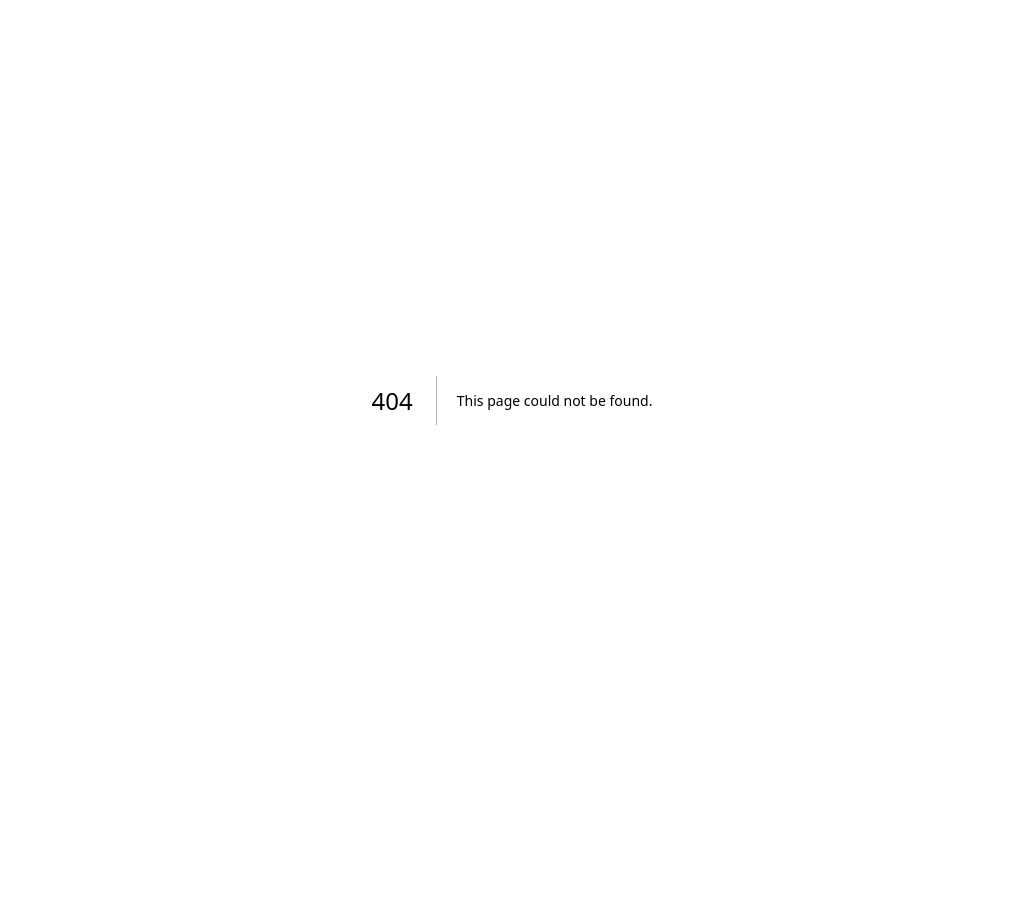
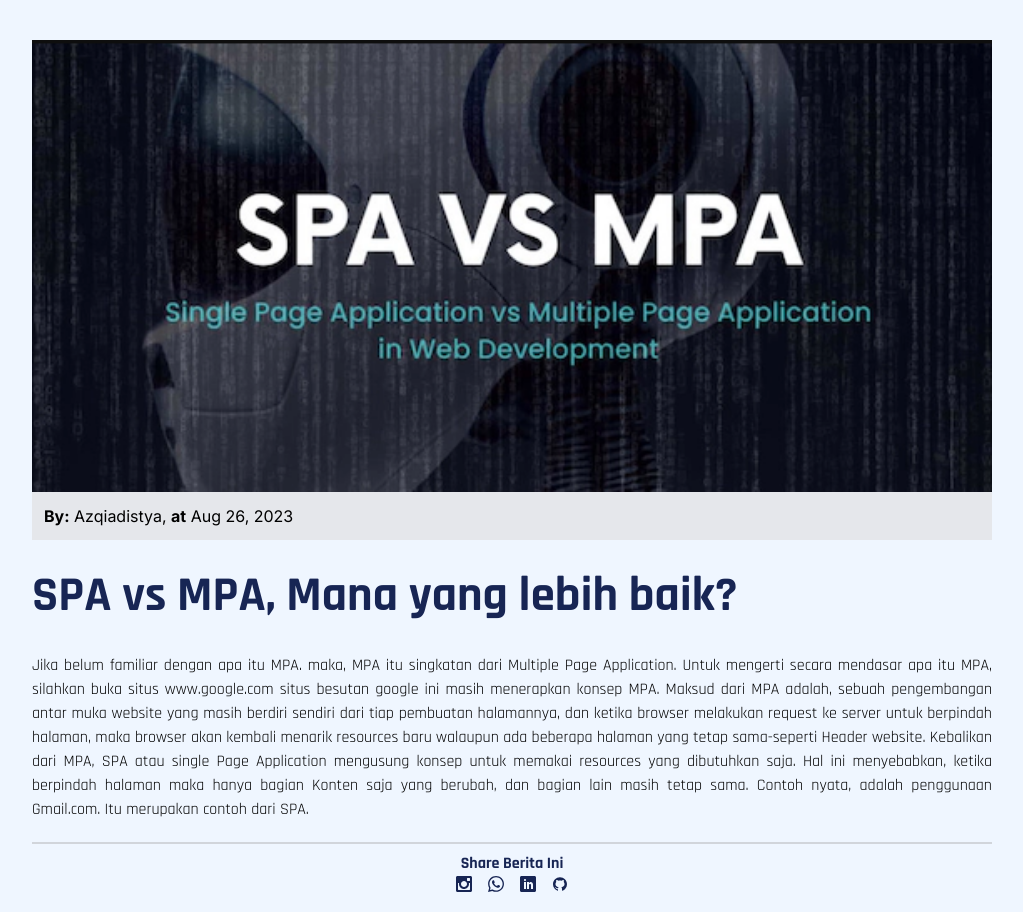
Before and after one commit to Azqiadistya/porto-azqi, a Next.js app: page /pages/1 in a window 1280 px wide. Before the commit this address had no page. Shown: the whole page, without its empty margins (128-1151 px from the left). Before the commit the page ends 800 px from the top, so only its background shows below. Built offline with nearby package versions, Linux system fonts and the light colour scheme.

Commit message:
add:detail blog page

```diff
--- a/src/app/globals.css
+++ b/src/app/globals.css
@@ -8,3 +8,9 @@
         font-family: Rajdhani, sans-serif;
     }
 }
+
+.container {
+  max-width: 1000px;
+  margin: 0 auto; /* Agar kontainer berada di tengah */
+  padding: 0 20px; /* Tambahkan padding ke kanan dan kiri */
+}
--- /dev/null
+++ b/src/app/pages/[id]/page.tsx
@@ -0,0 +1,34 @@
+import React from 'react';
+import Image from 'next/image';
+import { ImInstagram, ImWhatsapp, ImLinkedin } from "react-icons/im";
+import { AiFillGithub } from "react-icons/ai";
+
+const Page = () => {
+  const imageUrl = '/blog1.png';
+
+  return (
+    <div className='bg-blue-50 w-screen h-full'>
+      <div className='container pt-7'>
+        <div style={{ width: '100%' }}>
+          <Image src={imageUrl} alt="Picture of the author" width={500} height={500} className="pt-10" style={{ width: '100%' }} />
+        </div>
+        <h4 className='p-3 bg-gray-200'><strong>By:</strong> Azqiadistya, <strong>at</strong>  Aug 26, 2023</h4>
+        <h1 className="font-['Rajdhani'] text-5xl font-black text-blue-950 py-5">SPA vs MPA, Mana yang lebih baik?</h1>
+        <p className="font-['Rajdhani'] text-justify mb-5">Jika belum familiar dengan apa itu MPA. maka, MPA itu singkatan dari Multiple Page Application. Untuk mengerti secara mendasar apa itu MPA, silahkan buka situs www.google.com
+situs besutan google ini masih menerapkan konsep MPA. Maksud dari MPA adalah, sebuah pengembangan antar muka website yang masih berdiri sendiri dari tiap pembuatan halamannya, dan ketika browser melakukan request ke server untuk berpindah halaman, maka browser akan kembali menarik resources baru walaupun ada beberapa halaman yang tetap sama-seperti Header website.
+
+Kebalikan dari MPA, SPA atau single Page Application mengusung konsep untuk memakai resources yang dibutuhkan saja. Hal ini menyebabkan, ketika berpindah halaman maka hanya bagian Konten saja yang berubah, dan bagian lain masih tetap sama. Contoh nyata, adalah penggunaan Gmail.com. Itu merupakan contoh dari SPA.</p>
+        <div className="border-b-2 border-gray-300 mb-2"></div>
+        <h2 className="font-['Rajdhani'] text-center text-blue-950"><strong>Share Berita Ini</strong></h2>
+          <div className="flex flex-wrap justify-center mt-auto">
+            <a className="text-blue-950 px-2" href="https://www.instagram.com/azqiadistya/"><ImInstagram/> </a>
+            <a className="text-blue-950 px-2" href="https://wa.me/6282322302193"><ImWhatsapp/> </a>
+            <a className="text-blue-950 px-2" href="https://www.linkedin.com/in/azqiadistya/"><ImLinkedin/> </a>
+            <a className="text-blue-950 px-2 pb-5" href="https://github.com/Azqiadistya"><AiFillGithub /> </a>
+          </div>
+      </div>
+    </div>
+  );
+};
+
+export default Page;
--- a/src/app/pages/blog.tsx
+++ b/src/app/pages/blog.tsx
@@ -1,18 +1,27 @@
-// pages/about/about.tsx
 import React from "react";
 import Image from 'next/image'
 import Link from "next/link";
 
+interface BlogPost {
+  id: number;
+  title: string;
+  date: string;
+  content: string;
+  imageUrl: string; // Menambahkan prop imageUrl
+}
+
 function BlogPage() {
-  const blogPosts = [
-    { id: 1, title: 'Blog Post 1', content: 'Lorem ipsum dolor sit amet...' },
+  const blogPosts: BlogPost[] = [
+    { id: 1, title: 'Blog Post 1', date:'Aug 26, 2023', content: 'Lorem ipsum dolor sit amet...', imageUrl: '/blog1.png' },
+    { id: 2, title: 'Blog Post 2', date:'Aug 27, 2023', content: 'Lorem ipsum dolor sit amet...', imageUrl: '/blog1.png' },
+    { id: 3, title: 'Blog Post 3', date:'Aug 28, 2023', content: 'Lorem ipsum dolor sit amet...', imageUrl: '/blog1.png' },
   ];
+
   return (
     <div className="grid grid-cols-3 gap-4 px-20 py-20 bg-blue-50" id="blog">
       <div>
         <h1 className="font-['Rajdhani'] text-lg font-semibold pb-1 text-blue-950">- BLOG</h1>
         <h1 className="font-['Rajdhani'] text-5xl font-black text-blue-950">My blog & news</h1>
-
         <button className="bg-blue-950 hover:bg-blue-900 text-white text-lg font-bold py-2 px-4 rounded">
           Get in touch
         </button>
@@ -20,48 +29,22 @@ function BlogPage() {
       <div className="col-span-2">
         <div>
           {blogPosts.map((post) => (
-            <div key={post.id} className="p-5 bg-white rounded-lg flex flex-wrap justify-center grid grid-cols-4 gap-4">
+            <div key={post.id} className="p-5 bg-white rounded-lg flex flex-wrap justify-center grid grid-cols-4 gap-4 mb-5">
               <div>
-                   <Image src="/blog1.png" width={500} height={500} alt="Picture of the author" className="rounded-lg h-full" />
+                <Image src={post.imageUrl} width={500} height={500} alt="Picture of the author" className="rounded-lg h-full" />
               </div>
               <div className="col-span-3">
                 <p className="text-lg font-['Rajdhani'] font-semibold text-blue-950">{post.title}</p>
-                    <p className="text-xs font-['Rajdhani'] pb-1 text-blue-900">Aug 26, 2023</p>
-                    <p className="text-sm font-['Rajdhani'] text-blue-900 truncate">{post.content}</p>
-
-                      <Link href={`/detailBlog?id=${post.id}`} passHref>
+                <p className="text-xs font-['Rajdhani'] pb-1 text-blue-900">{post.date}</p>
+                <p className="text-sm font-['Rajdhani'] text-blue-900 truncate mb-0">{post.content}</p>
+                <div className="flex pt-2 ">
+                  <Link className="font-['Rajdhani'] text-red-600 text-sm font-bold pt-1" href={`/pages/${post.id}`} passHref>
                     READ MORE
                   </Link>
-
+                </div>
               </div>
             </div>
           ))}
-          </div>
-            <div className="p-5 mt-5 bg-white rounded-lg flex flex-wrap justify-center grid grid-cols-4 gap-4 ">
-                <div>
-                   <Image src="/blog1.png" width={500} height={500} alt="Picture of the author" className="rounded-lg h-full" />
-                </div>
-                <div className="col-span-3">
-                    <p className="text-lg font-['Rajdhani'] font-semibold text-blue-950">SPAs vs MPAs in Web Development</p>
-                    <p className="text-xs font-['Rajdhani'] pb-1 text-blue-900">Aug 26, 2023</p>
-                    <p className="text-sm font-['Rajdhani'] text-blue-900 truncate">In the vast landscape of web development, two prominent architectural approaches stand out: Single Page Applications (SPAs) and Multiple Page Applications (MPAs)</p>
-                    <div className="flex pt-2 ">
-                      <a className="font-['Rajdhani'] text-red-600 text-sm font-bold pt-1" href="#">READ MORE </a>
-                    </div>
-                </div>
-            </div>
-            <div className="p-5 mt-5 bg-white rounded-lg flex flex-wrap justify-center grid grid-cols-4 gap-4 ">
-                <div>
-                   <Image src="/blog1.png" width={500} height={500} alt="Picture of the author" className="rounded-lg h-full" />
-                </div>
-                <div className="col-span-3">
-                    <p className="text-lg font-['Rajdhani'] font-semibold text-blue-950">SPAs vs MPAs in Web Development</p>
-                    <p className="text-xs font-['Rajdhani'] pb-1 text-blue-900">Aug 26, 2023</p>
-                    <p className="text-sm font-['Rajdhani'] text-blue-900 truncate">In the vast landscape of web development, two prominent architectural approaches stand out: Single Page Applications (SPAs) and Multiple Page Applications (MPAs)</p>
-                    <div className="flex pt-2 ">
-                      <a className="font-['Rajdhani'] text-red-600 text-sm font-bold pt-1" href="#">READ MORE </a>
-                    </div>
-                </div>
         </div>
       </div>
     </div>
--- a/src/app/pages/detailBlog.tsx
+++ /dev/null
@@ -1,15 +0,0 @@
-// detailBlog.tsx
-
-import React from 'react';
-
-const DetailBlog = () => {
-  return (
-    <div>
-      <h1>Detail Blog</h1>
-      <p>This is the detailed content of a blog post.</p>
-      {/* Add more components, text, and styling as needed */}
-    </div>
-  );
-};
-
-export default DetailBlog;
```
Lines whose indentation alone changed are shown as unchanged.
